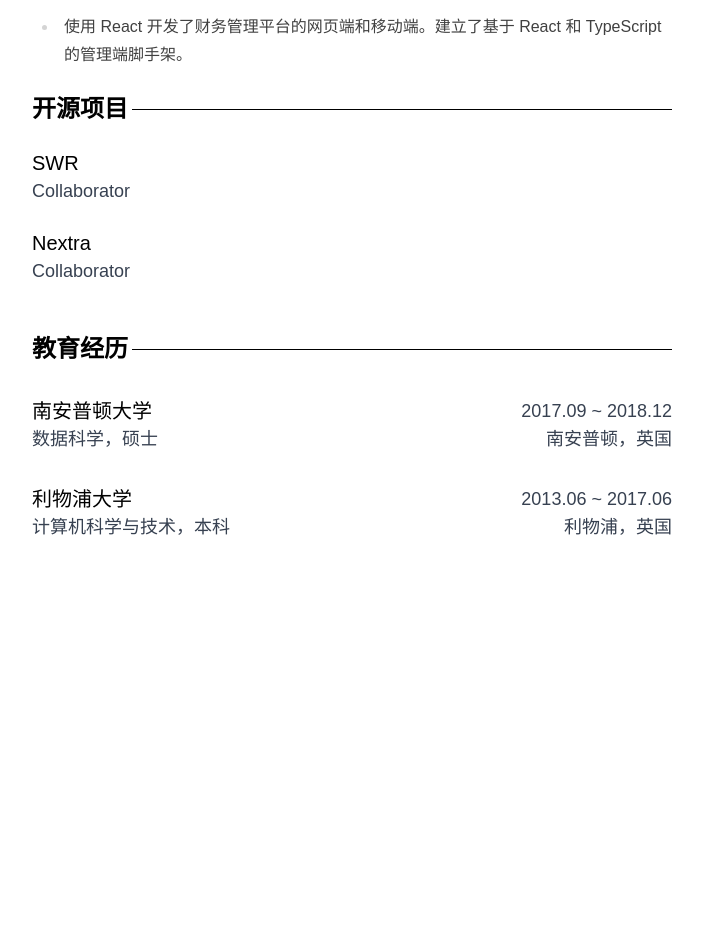
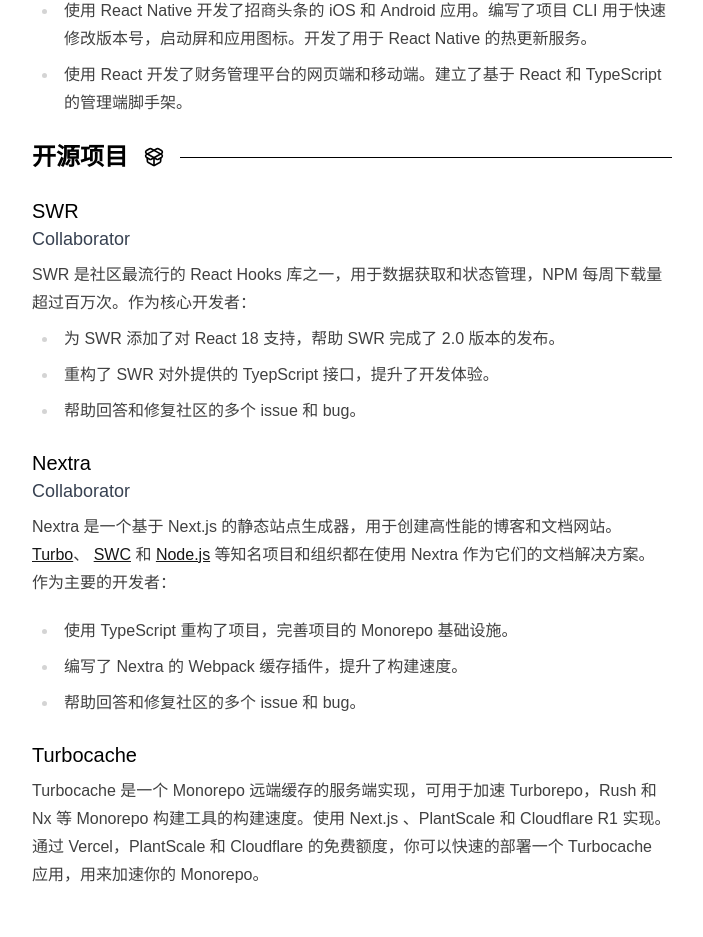
Before and after one commit to promer94/jianli, a Next.js app: page / in a window 1280 px wide. Shown: the part 983-1920 px from the top of the page, without its empty margins (288-991 px from the left). Before the commit the page ends 1564 px from the top, so only its background shows below. Built offline with nearby package versions, Linux system fonts and the light colour scheme; no server answers.

Commit message:
first version

```diff
--- a/components/education.tsx
+++ b/components/education.tsx
@@ -1,8 +1,10 @@
+import { GraduationCap } from 'lucide-react'
 export const Education = () => {
   return (
     <div className='mt-6 md:mt-12'>
-      <div className='flex gap-1 items-center'>
+      <div className='flex gap-4 items-center'>
         <div className='text-xl md:text-2xl font-semibold'>教育经历</div>
+        <GraduationCap size={20}></GraduationCap>
         <div className='flex-1 h-[1px] bg-black'></div>
       </div>
       <div className='mt-4 md:mt-8'>
--- a/components/open-source.tsx
+++ b/components/open-source.tsx
@@ -1,5 +1,5 @@
 import { Suspense } from 'react'
-import { Star } from 'lucide-react'
+import { Star, PackageOpen } from 'lucide-react'
 
 const headers = {
   'Authorization': `Bearer ${process.env.NEXT_GITHUB_API_TOKEN}`
@@ -9,12 +9,13 @@
 const SWRStars = async () => {
   const data = await fetch('https://api.github.com/repos/vercel/swr', {
     headers: headers,
-  }).then(res => res.json()).then<number>(v => v.stargazers_count).catch(() => null)
+  }).then(res => res.json()).then<number>(v => v.stargazers_count
+  ).catch(() => null)
   return data ? (
     <>
       <Star size={14} className='md:hidden'></Star>
       <Star size={18} className='hidden md:block'></Star>
-      <span className='hidden md:inline'>{data}</span>
+      <span className='md:inline'>{data}</span>
     </>
   ) : null
 }
@@ -27,7 +28,20 @@
     <>
       <Star size={14} className='md:hidden'></Star>
       <Star size={18} className='hidden md:block'></Star>
-      <span className='hidden md:inline'>{data}</span>
+      <span className='md:inline'>{data}</span>
+    </>
+  ) : null
+}
+
+const TurbocacheStars = async () => {
+  const data = await fetch('https://api.github.com/repos/promer94/turbocache', {
+    headers: headers,
+  }).then(res => res.json()).then<number>(v => v.stargazers_count).catch(() => null)
+  return data ? (
+    <>
+      <Star size={14} className='md:hidden'></Star>
+      <Star size={18} className='hidden md:block'></Star>
+      <span className='md:inline'>{data}</span>
     </>
   ) : null
 }
@@ -35,14 +49,15 @@
 export const OpenSource = () => {
   return (
     <div className='my-4 md:my-6'>
-      <div className='flex gap-1 items-center'>
+      <div className='flex gap-4 items-center'>
         <div className='text-xl md:text-2xl font-semibold'>开源项目</div>
+        <PackageOpen size={20}></PackageOpen>
         <div className='flex-1 h-[1px] bg-black'></div>
       </div>
       <div className='my-4 md:my-6'>
         <div className='flex justify-between items-center md:text-xl'>
-          <a className='font-medium md:text-xl' href='https://swr.vercel.app'>SWR</a>
-          <a className='flex gap-2 items-center text-gray-700 text-sm md:text-lg' href='https://github.com/vercel/swr'>
+          <a className='font-medium md:text-xl' href='https://swr.vercel.app' target="_blank">SWR</a>
+          <a className='flex gap-2 items-center text-gray-700 text-sm md:text-lg' href='https://github.com/vercel/swr' target="_blank">
             <Suspense fallback={<Loading />}>
               {/** @ts-expect-error */}
               <SWRStars />
@@ -51,13 +66,18 @@
         </div>
         <div className='text-gray-700 text-sm md:text-lg'>Collaborator</div>
         <div className='my-2 prose prose-sm prose-neutral max-w-none md:prose-base'>
-
+          SWR 是社区最流行的 React Hooks 库之一，用于数据获取和状态管理，NPM 每周下载量超过百万次。作为核心开发者：
+          <ul>
+            <li>为 SWR 添加了对 React 18 支持，帮助 SWR 完成了 2.0 版本的发布。</li>
+            <li>重构了 SWR 对外提供的 TyepScript 接口，提升了开发体验。</li>
+            <li>帮助回答和修复社区的多个 issue 和 bug。</li>
+          </ul>
         </div>
       </div>
       <div className='my-4 md:my-6'>
         <div className='flex justify-between items-center md:text-xl'>
-          <a className='font-medium md:text-xl' href='https://nextra.site'>Nextra</a>
-          <a className='flex gap-2 items-center text-gray-700 text-sm md:text-lg' href='https://github.com/shuding/nextra'>
+          <a className='font-medium md:text-xl' href='https://nextra.site' target="_blank">Nextra</a>
+          <a className='flex gap-2 items-center text-gray-700 text-sm md:text-lg' href='https://github.com/shuding/nextra' target="_blank">
             <Suspense fallback={<Loading />}>
               {/** @ts-expect-error */}
               <NextraStars />
@@ -65,6 +85,30 @@
           </a>
         </div>
         <div className='text-gray-700 text-sm md:text-lg'>Collaborator</div>
+        <div className='my-2 prose prose-sm prose-neutral max-w-none md:prose-base'>
+          Nextra 是一个基于 Next.js 的静态站点生成器，用于创建高性能的博客和文档网站。<a href='https://turbo.build' target='_blank'>Turbo</a>、 <a href="https://swc.rc" target='_blank'>SWC</a> 和 <a href='https://nodejs.org' target='_blank'>Node.js</a> 等知名项目和组织都在使用 Nextra 作为它们的文档解决方案。
+          作为主要的开发者：
+          <ul>
+            <li>使用 TypeScript 重构了项目，完善项目的 Monorepo 基础设施。</li>
+            <li>编写了 Nextra 的 Webpack 缓存插件，提升了构建速度。</li>
+            <li>帮助回答和修复社区的多个 issue 和 bug。</li>
+          </ul>
+        </div>
+      </div>
+      <div className='my-4 md:my-6'>
+        <div className='flex justify-between items-center md:text-xl'>
+          <a className='font-medium md:text-xl' href='https://turbocache.vercel.app' target="_blank">Turbocache</a>
+          <a className='flex gap-2 items-center text-gray-700 text-sm md:text-lg' href='https://github.com/promer94/turbocache' target="_blank">
+            <Suspense fallback={<Loading />}>
+              {/** @ts-expect-error */}
+              <TurbocacheStars />
+            </Suspense>
+          </a>
+        </div>
+        <div className='my-2 prose prose-sm prose-neutral max-w-none md:prose-base'>
+          Turbocache 是一个 Monorepo 远端缓存的服务端实现，可用于加速 Turborepo，Rush 和 Nx 等 Monorepo 构建工具的构建速度。使用 Next.js 、PlantScale 和 Cloudflare R1 实现。
+          通过 Vercel，PlantScale 和 Cloudflare 的免费额度，你可以快速的部署一个 Turbocache 应用，用来加速你的 Monorepo。
+        </div>
       </div>
     </div>
   )
--- a/components/personal-information.tsx
+++ b/components/personal-information.tsx
@@ -5,8 +5,9 @@
   return (
     <section className='flex flex-col'>
       <h1 className='text-3xl md:text-4xl font-bold md:my-2'>许一旋</h1>
+      <div className='text-2xl md:text-2xl font-simibold md:my-2'>软件工程师</div>
       <div className='text-sm md:text-base my-4 gap:2 md:my-4 grid grid-cols-2 md:grid-cols-4 text-gray-700'>
-        <a className='flex gap-2 items-center' href="mailto:yixuanxu94@outlook.com">
+        <a className='flex gap-2 items-center' href="mailto:yixuanxu94@outlook.com" >
           <Mail size={20} className='hidden md:block'></Mail>
           <Mail size={14} className='md:hidden'></Mail>
           <span>邮箱</span>
--- a/components/work.tsx
+++ b/components/work.tsx
@@ -1,8 +1,10 @@
+import { Briefcase } from 'lucide-react'
 export const Work = () => {
   return (
     <div className='my-4 md:my-6'>
-      <div className='flex gap-1 items-center'>
+      <div className='flex gap-4 items-center'>
         <div className='text-xl md:text-2xl font-semibold'>工作经历</div>
+        <Briefcase size={20}></Briefcase>
         <div className='flex-1 h-[1px] bg-black'></div>
       </div>
       <div className='my-4 md:my-6'>
```
